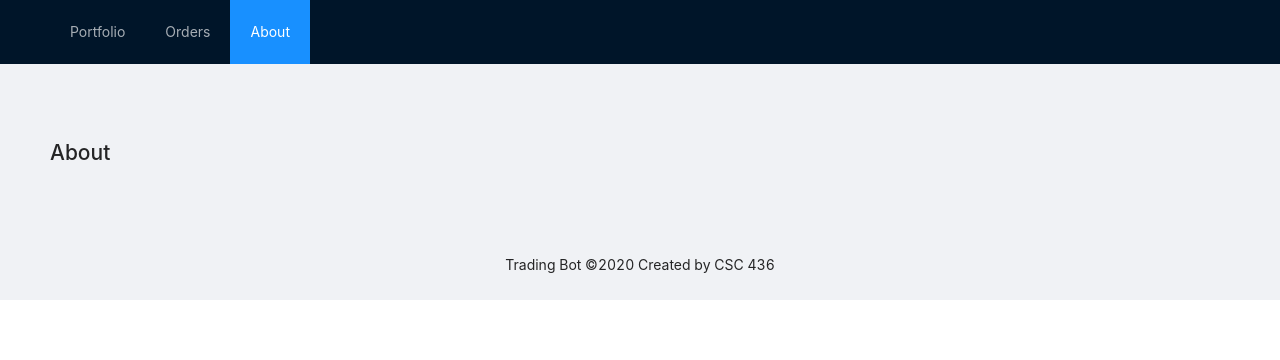
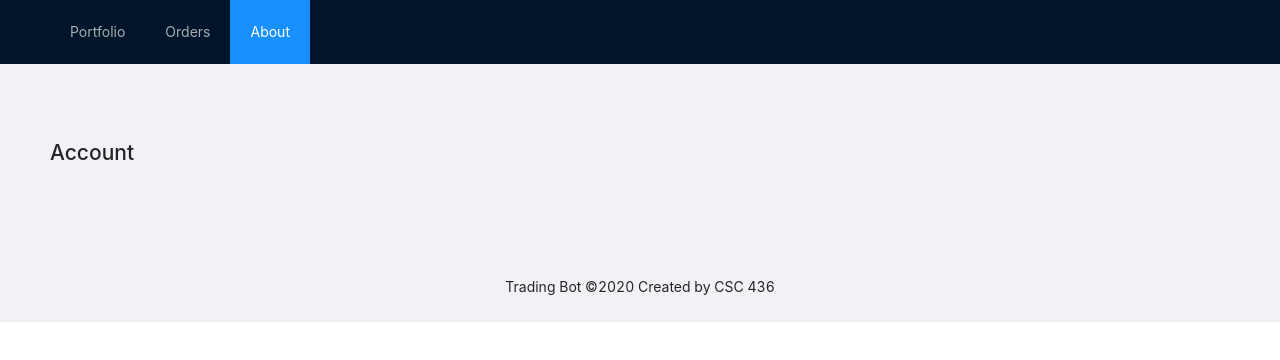
Before and after one commit to ChantzB/Django-Tradebot, a React (Create React App) app in the folder frontend/gui/: page / in a window 1280 px wide. Both pictures are taken after a click on the item "About". Shown: the top 360 px of the page. Built offline with nearby package versions, Linux system fonts and the light colour scheme; no server answers.

Commit message:
about -> account

```diff
--- a/frontend/gui/src/App.js
+++ b/frontend/gui/src/App.js
@@ -61,7 +61,9 @@ class App extends Component{
               () => {
                 return (
                   <CustomLayout>
-                    <h1>About</h1>
+                    <h1>Account </h1>
+                    <br/>
+
                   </CustomLayout>
                 );
               }
```
